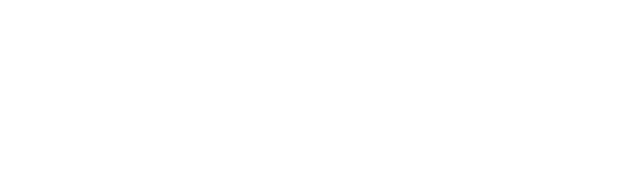
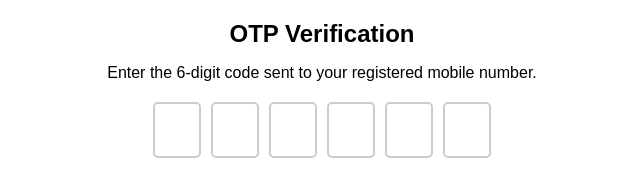
Before and after one commit to acciojob/OTP-yekaditya15, a website: page main.html in a window 1280 px wide. Shown: the whole page, without its empty margins (318-958 px from the left). Drawn offline with Linux system fonts and the light colour scheme.

Commit message:
created a submission

```diff
--- a/main.html
+++ b/main.html
@@ -1,16 +1,21 @@
 <!DOCTYPE html>
-
 <html>
-
 <head>
-	<link rel="stylesheet" href="styles.css">
+  <link rel="stylesheet" href="styles.css">
 </head>
-
 <body>
-	<!-- the entire body must be written by student -->
-    <script type="text/javascript" src="./script.js">
-</script>
-
+  <div>
+    <h1 id="verification_heading">OTP Verification</h1>
+    <p id="verification_subtext">Enter the 6-digit code sent to your registered mobile number.</p>
+    <div class="code-container">
+      <input type="text" class="code" maxlength="1">
+      <input type="text" class="code" maxlength="1">
+      <input type="text" class="code" maxlength="1">
+      <input type="text" class="code" maxlength="1">
+      <input type="text" class="code" maxlength="1">
+      <input type="text" class="code" maxlength="1">
+    </div>
+  </div>
+  <script type="text/javascript" src="./script.js"></script>
 </body>
-
 </html>
--- a/script.js
+++ b/script.js
@@ -1 +1,19 @@
 //your JS code here. If required.
+const inputs = document.querySelectorAll(".code");
+
+inputs.forEach((input, index) => {
+  input.addEventListener("input", (e) => {
+    const value = e.target.value;
+    if (value) {
+      if (index < inputs.length - 1) {
+        inputs[index + 1].focus();
+      }
+    }
+  });
+
+  input.addEventListener("keydown", (e) => {
+    if (e.key === "Backspace" && !input.value && index > 0) {
+      inputs[index - 1].focus();
+    }
+  });
+});
--- a/styles.css
+++ b/styles.css
@@ -1 +1,37 @@
 /*  your css code here. If applicable */
+body {
+  font-family: Arial, sans-serif;
+  text-align: center;
+  margin: 20px;
+}
+
+#verification_heading {
+  font-size: 24px;
+  font-weight: bold;
+  margin-bottom: 10px;
+}
+
+#verification_subtext {
+  font-size: 16px;
+  margin-bottom: 20px;
+}
+
+.code-container {
+  display: flex;
+  justify-content: center;
+  gap: 10px;
+}
+
+.code {
+  width: 40px;
+  height: 50px;
+  text-align: center;
+  font-size: 18px;
+  border: 2px solid #ccc;
+  border-radius: 5px;
+}
+
+.code:focus {
+  border-color: #007bff;
+  outline: none;
+}
```
